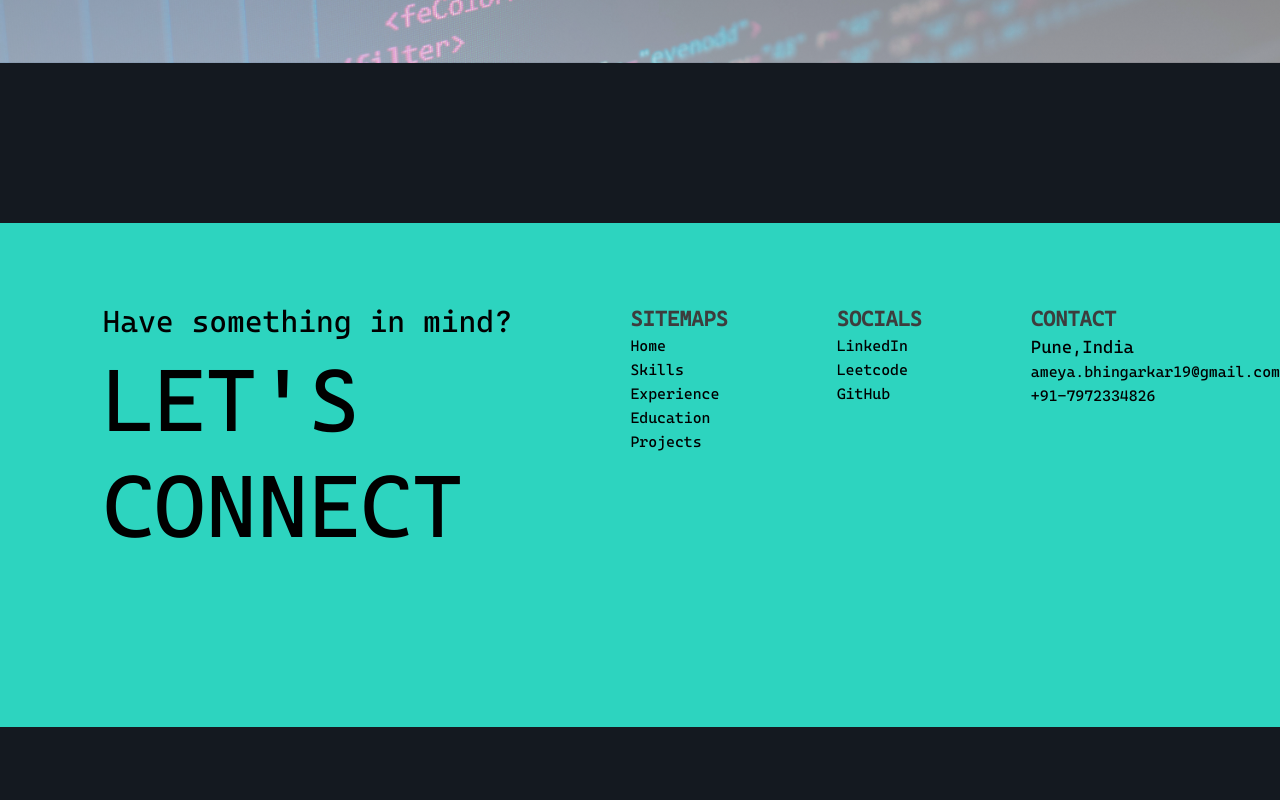
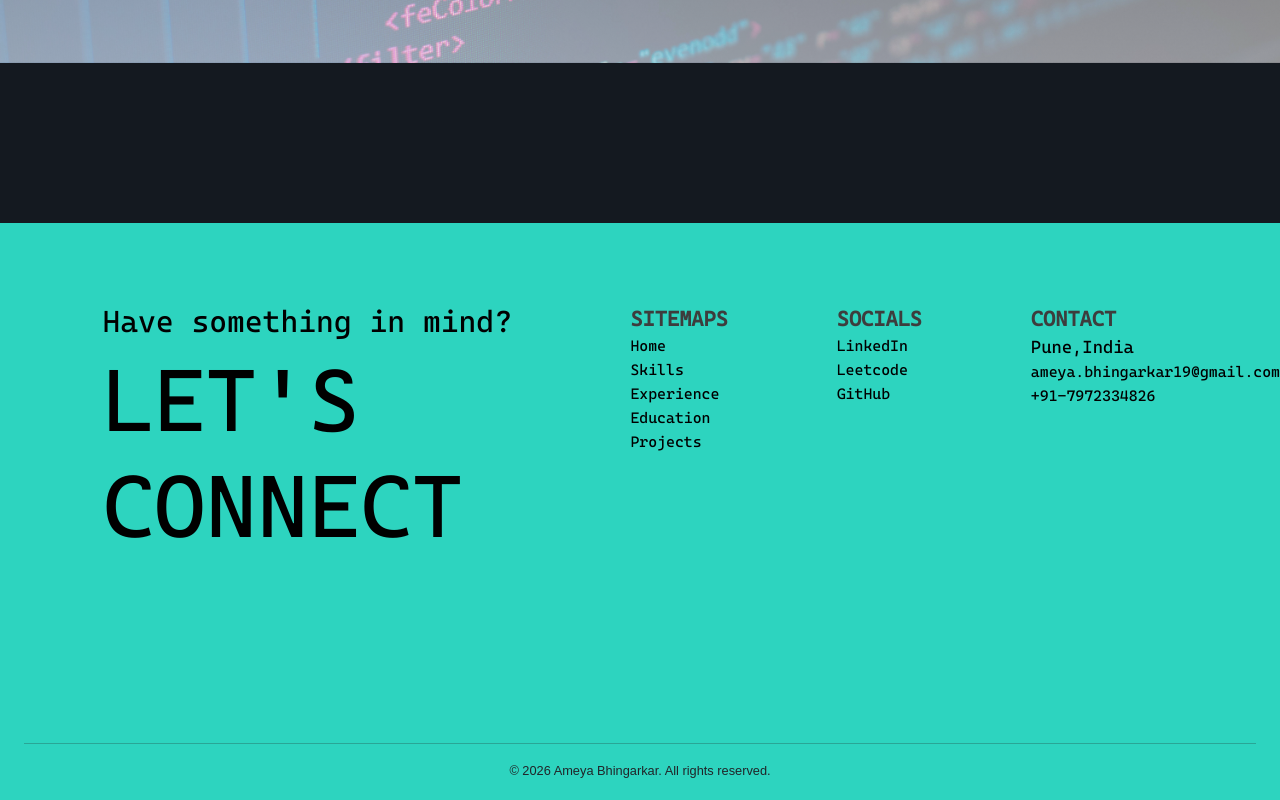
Before and after one commit to Ameya19/Portfolio, an Angular app: page / in a window 1280 px wide. Shown: the part 7111-7911 px from the top of the page. Before the commit the page ends 7838 px from the top, so only its background shows below. Built offline with nearby package versions, Linux system fonts and the light colour scheme.

Commit message:
Added footer to portfolio

```diff
--- a/src/app/core/templates/contact/contact.component.css
+++ b/src/app/core/templates/contact/contact.component.css
@@ -1,5 +1,8 @@
+.contact-block{
+    background-color: #2dd4bf;
+}
+
 .contactSection {
-    background-color: #2dd4bf;
     padding-top: 5em;
     display: flex;
     font-family: "Cascadia Code", monospace;
@@ -56,6 +59,25 @@ a{
     text-decoration: None;
 }
 
+hr{
+    color: rgb(28, 28, 28);
+    margin-left: 1.5em;
+    margin-right: 1.5em;
+    margin-bottom: 0.3em;
+}
+
+.footer{
+    font-family: sans-serif;
+    padding-top: 1em;
+    padding-bottom: 1.5em;
+    padding-left: 2em;
+    padding-right: 2em;
+    font-size: 0.8em;
+    display: flex;
+    justify-content: center;
+    align-items: center;
+}
+
 @media (max-width: 480px) {
     .contactSection{
         display: flex;
--- a/src/app/core/templates/contact/contact.component.html
+++ b/src/app/core/templates/contact/contact.component.html
@@ -1,4 +1,5 @@
-<div class="contactSection" #contactSection>
+<div class="contact-block" #contactSection>
+    <div class="contactSection" >
         <div class="section1">
             <div class="section-heading">
                 <h4 class="section-heading1">Have something in mind?</h4>
@@ -26,3 +27,10 @@
             <a class="page-tabs" href="tel:+917972334826">+91-7972334826</a>
         </div>
     </div>
+    <hr/>
+    <div class="footer">
+        <div>
+            © 2026 Ameya Bhingarkar. All rights reserved.
+        </div>
+    </div>
+</div>
```
Lines whose indentation alone changed are shown as unchanged.
